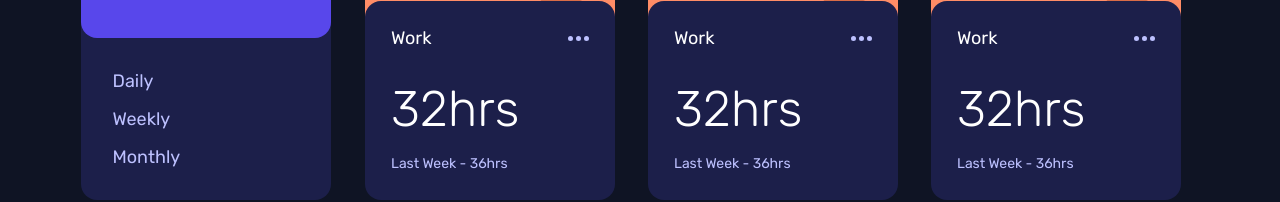
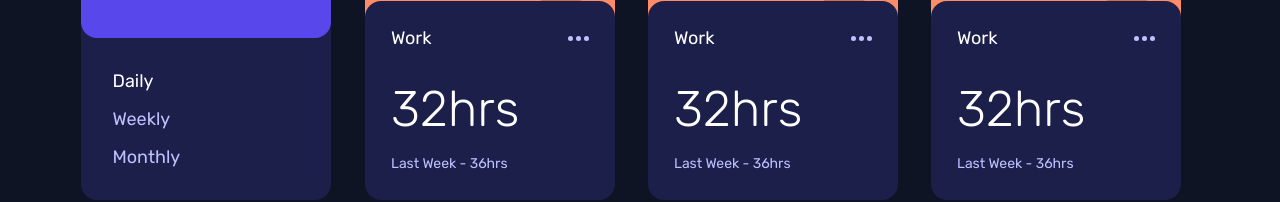
Before and after one commit to timamero/frontend-mentor-time-tracking-dashboard, a React (Vite) app: page / in a window 1280 px wide. In both pictures the pointer is over the button "Daily". Shown: the part 406-608 px from the top of the page. Built offline with nearby package versions, Linux system fonts and the light colour scheme.

Commit message:
add transition to user card menu

```diff
--- a/src/components/UserCard/UserCard.module.css
+++ b/src/components/UserCard/UserCard.module.css
@@ -45,6 +45,11 @@
   color: var(--paleBlue);
   font-family: var(--mainFont);
   font-size: 18px;
+  transition: var(--fastTransition);
+}
+
+.menu button:hover, .menu button:active {
+  color: white;
 }
 
 @media screen and (min-width: 1200px) {
```
